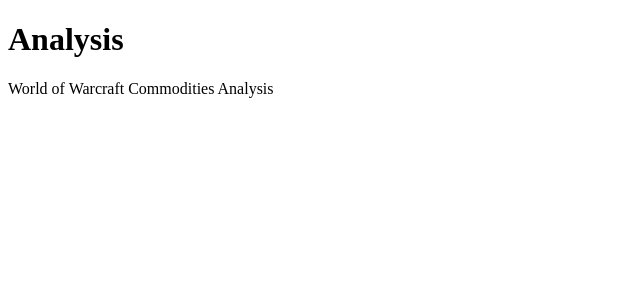
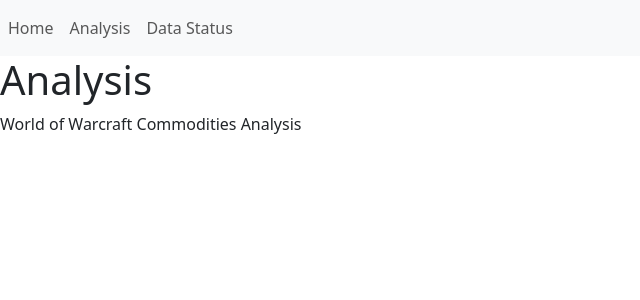
Before and after one commit to Senimtra/wow-commodities-analysis, a Django app: page /analysis/ in a window 1280 px wide. Shown: the top 300 px of the page, without its empty margins (0-640 px from the left). Run offline with Django 4.2, Linux system fonts and the light colour scheme.

Commit message:
add bootstrap + navbar

```diff
--- a/core/models.py
+++ b/core/models.py
@@ -8,9 +8,15 @@
    weighted = models.IntegerField()
    timestamp = models.DateTimeField()
 
+   class Meta:
+      verbose_name_plural = 'commodities'
+
 # Auctions table model
 class Auctions(models.Model):
    item_id = models.IntegerField()
    quantity = models.IntegerField()
    unit_price = models.IntegerField()
    timestamp = models.DateTimeField()
+
+   class Meta:
+      verbose_name_plural = 'auctions'
--- a/core/templates/base.html
+++ b/core/templates/base.html
@@ -2,15 +2,78 @@
 <html lang="en">
 
 <head>
-   <meta charset="UTF-8">
-   <meta http-equiv="X-UA-Compatible" content="IE=edge">
-   <meta name="viewport" content="width=device-width, initial-scale=1.0">
-   <title>{% block title %}{% endblock %}</title>
+   <meta
+      charset="UTF-8">
+   <meta
+      http-equiv="X-UA-Compatible"
+      content="IE=edge">
+   <meta
+      name="viewport"
+      content="width=device-width, initial-scale=1.0">
+   <!-- ### Child template title ### -->
+   <title>
+      {% block title %}
+      {% endblock %}
+   </title>
+
+   <!-- ### Include Bootstrap CSS ### -->
+   <link
+      href="https://cdn.jsdelivr.net/npm/bootstrap@5.3.0-alpha1/dist/css/bootstrap.min.css"
+      rel="stylesheet"
+      integrity="sha384-GLhlTQ8iRABdZLl6O3oVMWSktQOp6b7In1Zl3/Jr59b6EGGoI1aFkw7cmDA6j6gD"
+      crossorigin="anonymous">
 </head>
 
 <body>
+
+   <!-- ### Navbar ### -->
+   <nav
+      class="navbar navbar-expand-md navbar-light bg-light">
+      <button
+         class="navbar-toggler"
+         type="button"
+         data-toggle="collapse"
+         data-target="#navbarSupportedContent"
+         aria-controls="navbarSupportedContent"
+         aria-expanded="false"
+         aria-label="Toggle navigation">
+         <span
+            class="navbar-toggler-icon"></span>
+      </button>
+
+      <div
+         class="collapse navbar-collapse"
+         id="navbarSupportedContent">
+         <ul
+            class="navbar-nav mr-auto">
+            <li
+               class="nav-item active">
+               <a class="nav-link"
+                  href="/">Home</a>
+            </li>
+            <li
+               class="nav-item">
+               <a class="nav-link"
+                  href="/analysis">Analysis</a>
+            </li>
+            <li
+            class="nav-item">
+            <a class="nav-link"
+               href="/data_status">Data Status</a>
+         </li>
+         </ul>
+      </div>
+   </nav>
+
+   <!-- ## Child template content ## -->
    {% block content %}
    {% endblock %}
+
+   <!-- ### Include Bootstrap JavaScript Bundle + Popper ### -->
+   <script
+      src="https://cdn.jsdelivr.net/npm/bootstrap@5.3.0-alpha1/dist/js/bootstrap.bundle.min.js"
+      integrity="sha384-w76AqPfDkMBDXo30jS1Sgez6pr3x5MlQ1ZAGC+nuZB+EYdgRZgiwxhTBTkF7CXvN"
+      crossorigin="anonymous"></script>
 </body>
 
 </html>
```
Also changed, not shown: core/templates/analysis.html (line endings or trailing spaces).
